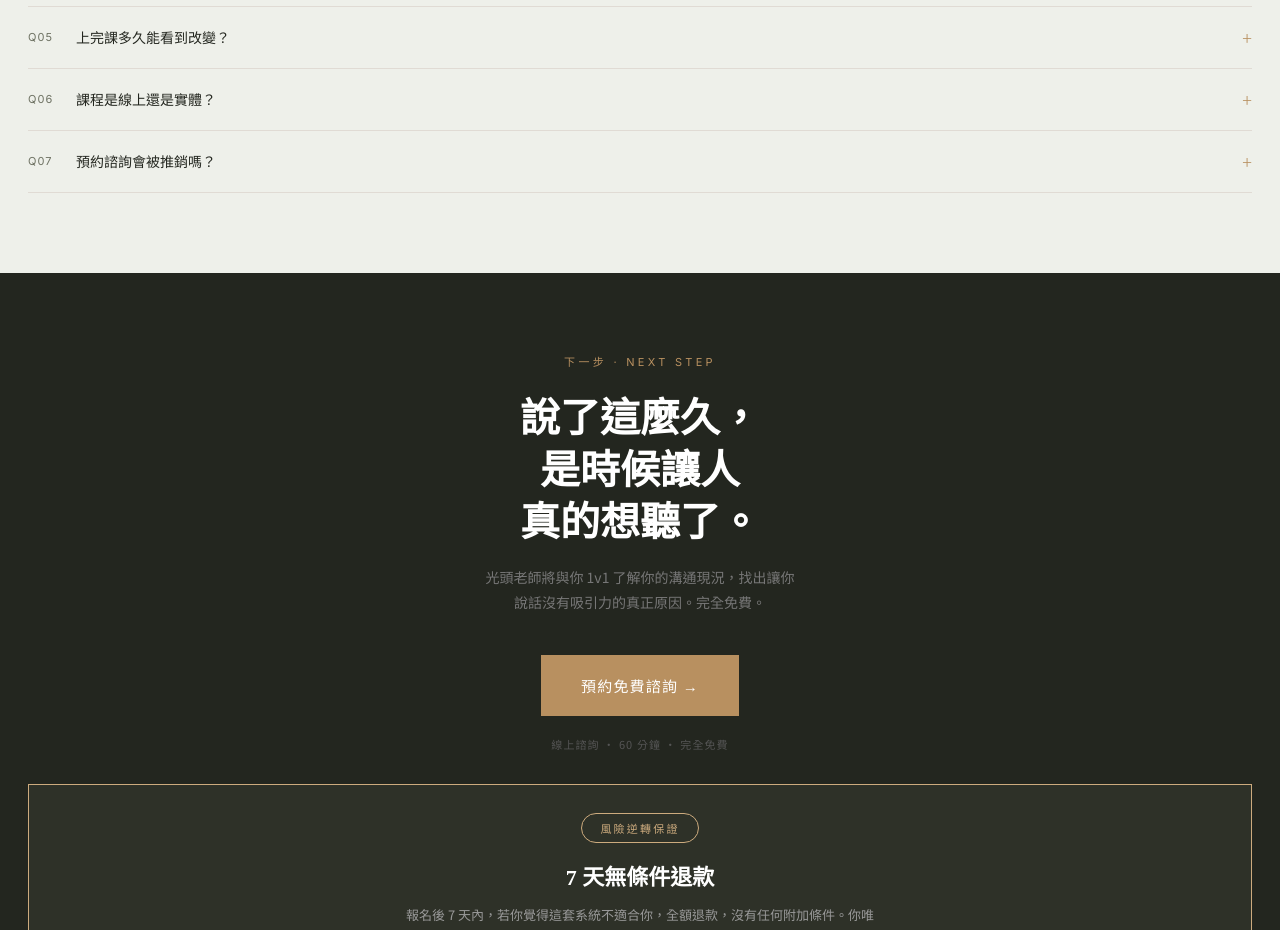
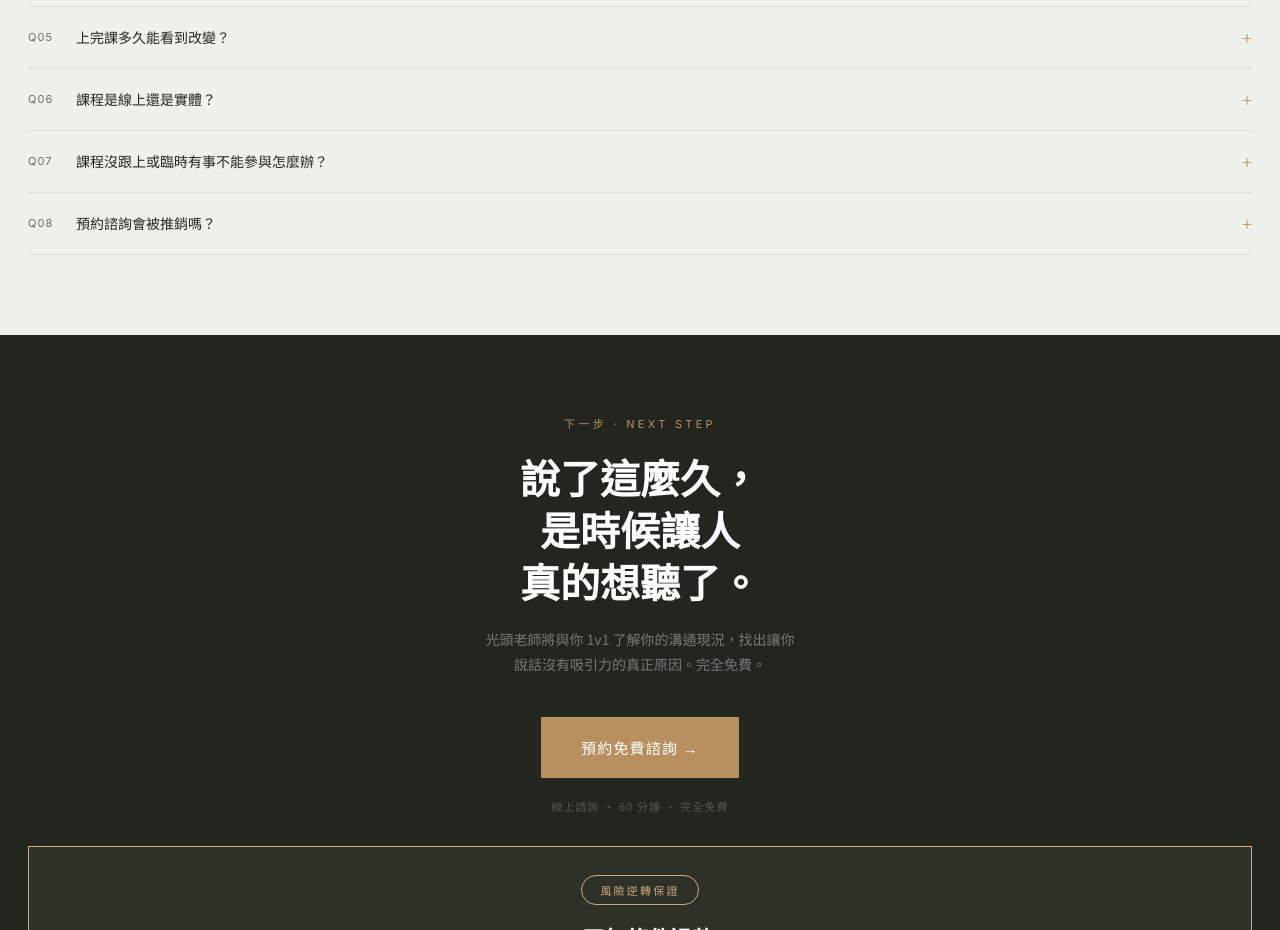
Before and after one commit to lightlovecommai-oss/comconvertai-level1lp, a plain HTML site: page lplevel1.html in a window 1280 px wide. Shown: the part 10140-11070 px from the top of the page. Drawn offline with Linux system fonts and the light colour scheme.

Commit message:
Update FAQ: change to online course, add replay Q&A

```diff
--- a/lplevel1.html
+++ b/lplevel1.html
@@ -583,7 +583,11 @@ const LP = {
     },
     {
       q: "課程是線上還是實體？",
-      a: "目前以線上直播小班制為主，光頭老師能直接聽你說話、給你即時回饋。這種即時校正是錄播課程沒辦法給你的。具體梯次可於諮詢時確認。",
+      a: "線上直播小班制。光頭老師透過線上即時互動，針對你的真實狀況直接給予校正，小班制確保每位學員都有充分的演練與回饋機會。",
+    },
+    {
+      q: "課程沒跟上或臨時有事不能參與怎麼辦？",
+      a: "每堂課都有錄影回放，可以無限期觀看。臨時有事不用擔心，按照自己的節奏補課，完全不怕進度落後。",
     },
     {
       q: "預約諮詢會被推銷嗎？",
```
